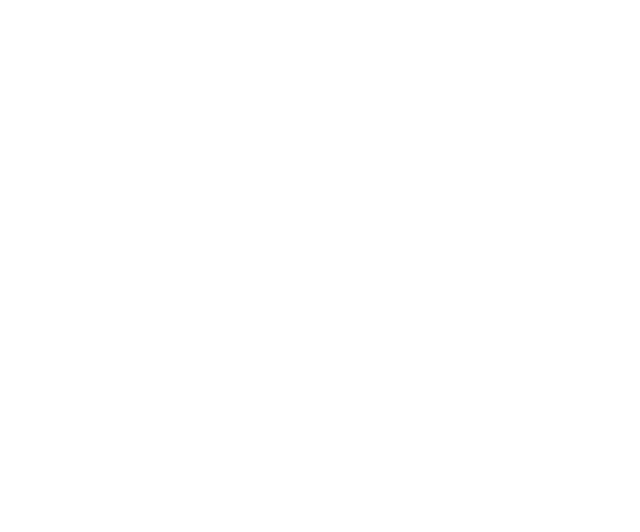
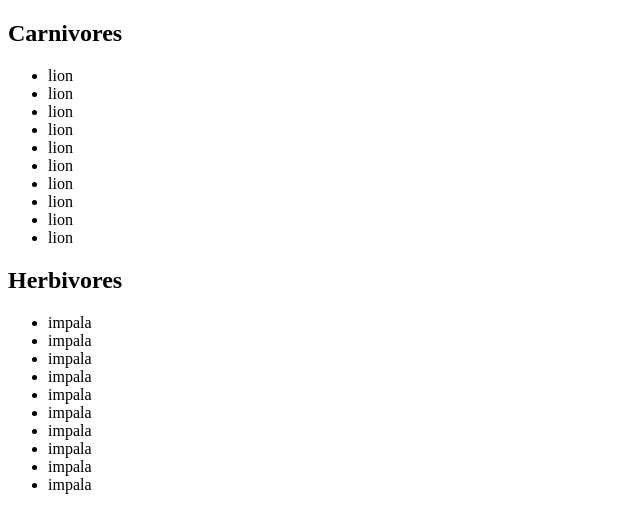
Before and after one commit to caseydailey/iife-xhrs-oh-my, a plain HTML site: page index.html in a window 1280 px wide. Shown: the whole page, without its empty margins (0-640 px from the left). Drawn offline with Linux system fonts and the light colour scheme.

Commit message:
printing. next: refactor and comment

```diff
--- a/iife-xhr.js
+++ b/iife-xhr.js
@@ -1,9 +1,12 @@
+const carnList = document.querySelector("#carnivores");
+const herbList = document.querySelector("#herbivores");
+
 function showCarnivores (carnivores) {
-  console.log("showCarnivores: ", carnivores);
+  carnivores.predators.forEach((carnivore)=> carnList.innerHTML += `<li>${carnivore.name}</li>`);
 }
 
 function showHerbivores (herbivores) {
-  console.log("showHerbivores: ", herbivores);
+  herbivores.herbivores.forEach((herbivore)=> herbList.innerHTML += `<li>${herbivore.name}</li>`);
 
 }
 
--- a/index.html
+++ b/index.html
@@ -6,6 +6,12 @@
 </head>
 <body>
 
+<h2>Carnivores</h2>
+    <ul id="carnivores"></ul>
+
+<h2>Herbivores</h2>
+    <ul id="herbivores"></ul>
+
 <script src="Predator.js"></script>
 <script src="iife-xhr.js"></script>
 </body>
```
